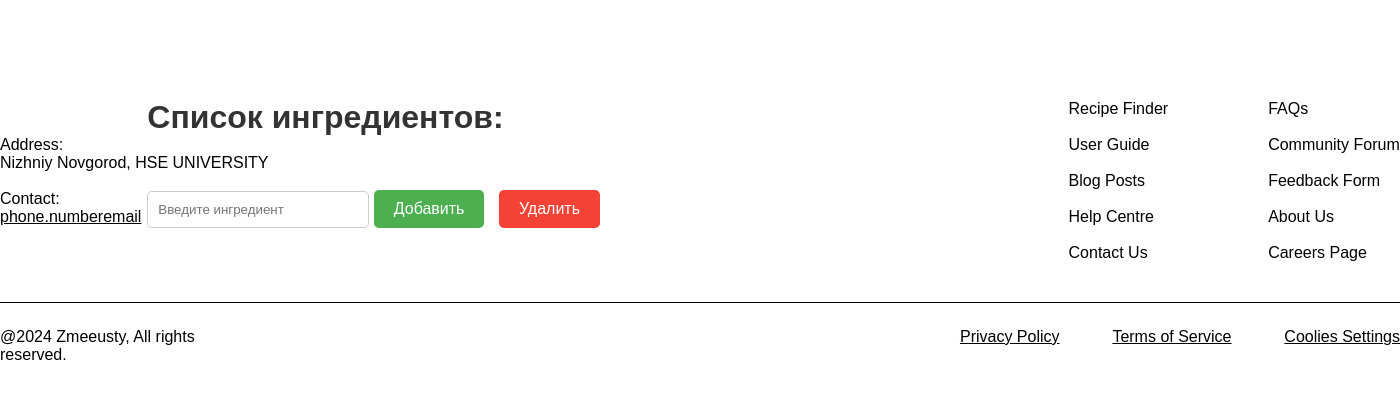
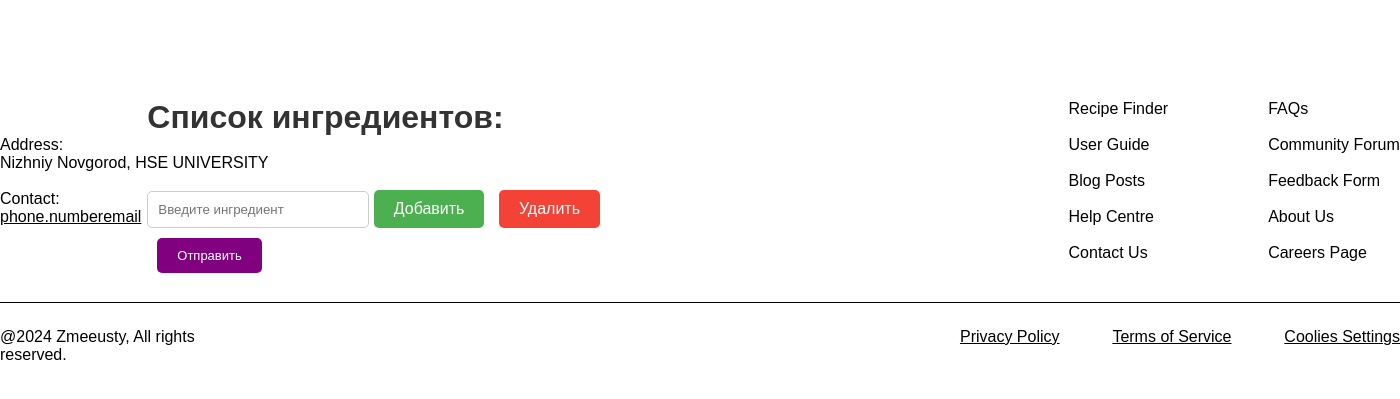
Before and after one commit to itproist/hse_tp, a Django app: page /add/ in a window 1400 px wide. Shown: the part 51-450 px from the top of the page. Run offline with Django 4.2, Linux system fonts and the light colour scheme.

Commit message:
Update add.html

```diff
--- a/main/templates/main/add.html
+++ b/main/templates/main/add.html
@@ -11,6 +11,7 @@
     <input type="text" id="input-ingredient" placeholder="Введите ингредиент">
     <button id="add-button">Добавить</button>
     <button id="remove-button">Удалить</button> <div id="ingredient-list"></div>
+    <button id="send-button">Отправить</button> <div id="ingredient-list"></div>
     <script  src="{% static 'js/index.js'%}"></script>
 </div>
 
```
